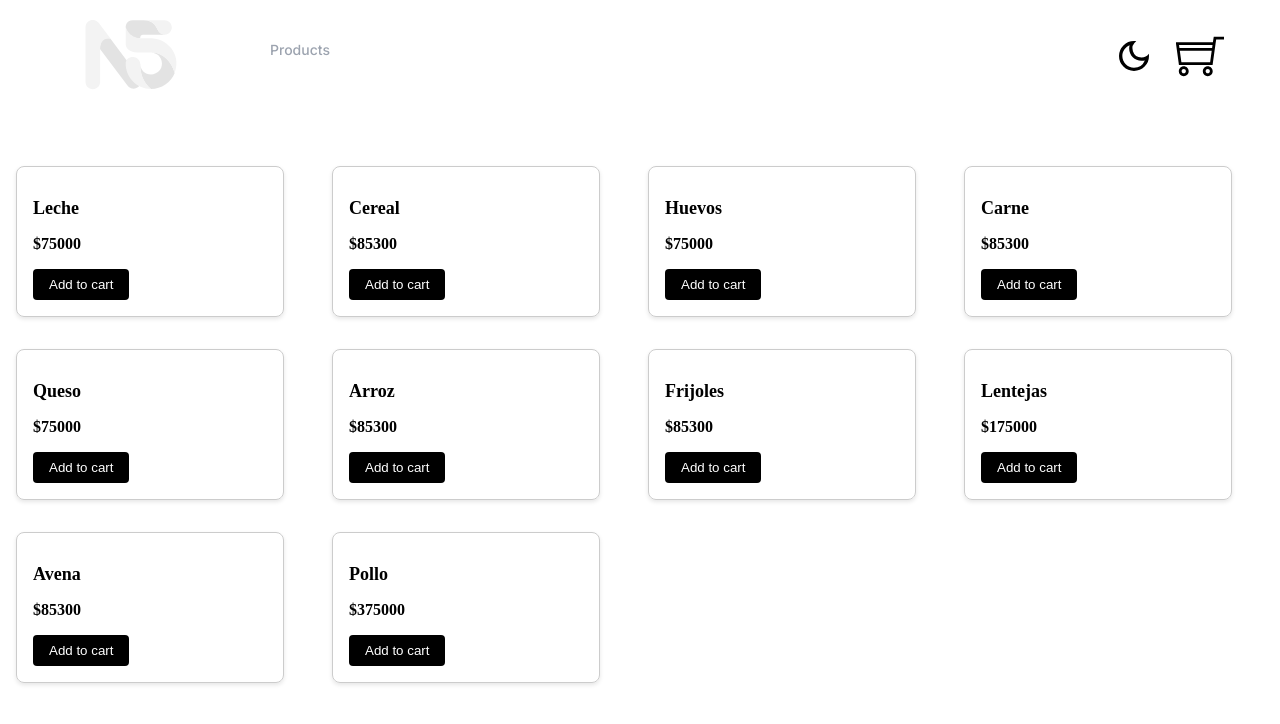
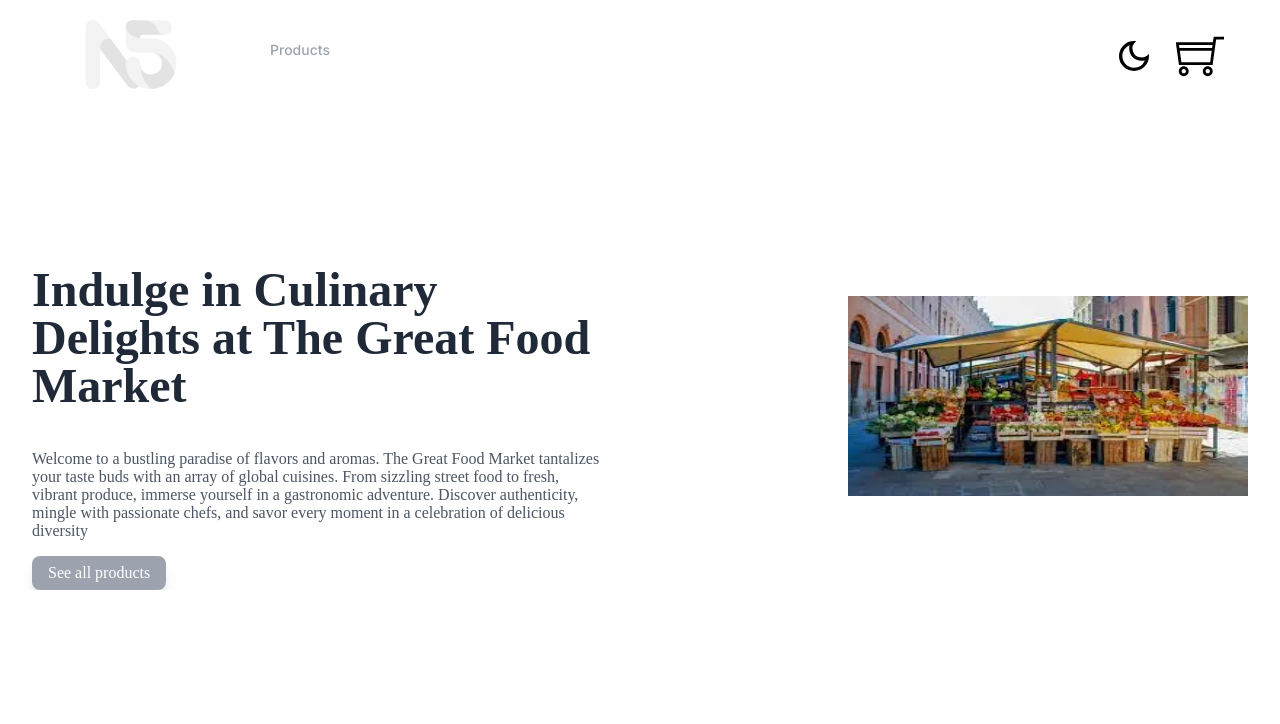
Before and after one commit to JPGallegos1/n5, a Next.js app: page / in a window 1280 px wide. Shown: the top 724 px of the page. Built offline with nearby package versions, Linux system fonts and the light colour scheme.

Commit message:
add: product page

```diff
--- a/src/components/templates/landing.tsx
+++ b/src/components/templates/landing.tsx
@@ -1,27 +1,25 @@
-import useProducts from "@/hooks/useProducts";
-import styles from "@/styles/_product.module.scss";
+import Image from "next/image";
+import Link from "next/link";
+
+import styles from "@/styles/_landing.module.scss";
 
 import Layout from "../layout";
-import ProductCard from "../molecules/product-card";
 
 export default function LandingTemplate() {
-  const { products, areProductsLoading } = useProducts();
-
   return (
     <Layout>
-      <section>
-        <div>
-          <ul className={`${styles.productList}`}>
-            {!areProductsLoading ? (
-              products?.products.map((product) => (
-                <li key={product.id}>
-                  <ProductCard amount={product.amount} price={product.price} title={product.name} />
-                </li>
-              ))
-            ) : (
-              <div>{`Loading...`}</div>
-            )}
-          </ul>
+      <section className={styles.section} id="landing-page">
+        <div className={styles.container}>
+          <div className={styles.box}>
+            <h2>{`Indulge in Culinary Delights at The Great Food Market`}</h2>
+            <p>{`Welcome to a bustling paradise of flavors and aromas. The Great Food Market tantalizes your taste buds with an array of global cuisines. From sizzling street food to fresh, vibrant produce, immerse yourself in a gastronomic adventure. Discover authenticity, mingle with passionate chefs, and savor every moment in a celebration of delicious diversity`}</p>
+            <div className={styles.btn}>
+              <Link href="/products">{`See all products`}</Link>
+            </div>
+          </div>
+          <div className={styles.hero}>
+            <Image alt="Market's image" height={200} src="/market.webp" width={400} />
+          </div>
         </div>
       </section>
     </Layout>
--- a/src/hooks/useProducts.ts
+++ b/src/hooks/useProducts.ts
@@ -8,10 +8,10 @@ export const fetcher: Fetcher<Products, string> = (...args) =>
   fetch(...args).then((res) => res.json());
 
 export default function useProducts() {
-  const { data: products, isLoading: areProductsLoading } = useSWR(
+  const { data, isLoading: areProductsLoading } = useSWR(
     "http://localhost:3000/api/products",
     fetcher,
   );
 
-  return { products, areProductsLoading };
+  return { data, areProductsLoading };
 }
--- /dev/null
+++ b/src/styles/_landing.module.scss
@@ -0,0 +1,97 @@
+@import 'mixins';
+
+.section {
+    padding-top: 7rem;
+    padding-bottom: 7rem;
+}
+
+.container {
+    overflow: hidden;
+    column-gap: 3rem;
+    justify-content: space-between;
+    align-items: center;
+    max-width: 1280px;
+    color: #4B5563;
+
+
+    @media (min-width: 768px) {
+        display: flex;
+        padding-left: 2rem;
+        padding-right: 2rem;
+    }
+}
+
+.box{
+    padding-left: 1rem;
+    padding-right: 1rem;
+    margin-top: 1.25rem;
+    flex: none;
+
+    @media (min-width: 640px) {
+    max-width: 32rem;
+    }
+    @media (min-width: 768px) {
+    padding-left: 0;
+    padding-right: 0;
+    }
+    @media (min-width: 1024px) {
+    max-width: 36rem;
+    }
+
+    h2{
+        font-size: 2.25rem;
+        line-height: 2.5rem;
+        font-weight: 800;
+        color: #1F2937;
+
+
+        @media (min-width: 768px) {
+            font-size: 3rem;
+            line-height: 1;
+        }
+    }
+}
+
+.btn {
+    margin-top: 0.75rem;
+    margin-top: 0.875rem;
+    column-gap: 0.75rem;
+    align-items: center;
+
+    @media (min-width: 640px) {
+        display: flex;
+        margin-top: 0;
+    }
+
+    a {
+        display: block;
+        padding-top: 0.5rem;
+        padding-bottom: 0.5rem;
+        padding-left: 1rem;
+        padding-right: 1rem;
+        border-radius: 0.5rem;
+        font-weight: 500;
+        text-align: center;
+        color: #ffffff;
+        background-color: #9CA3AF;
+        transition-duration: 150ms;
+        box-shadow: 0 10px 15px -3px rgba(0, 0, 0, 0.1), 0 4px 6px -2px rgba(0, 0, 0, 0.05);
+
+        &:hover{
+            background-color: #888e98;
+            box-shadow: none;
+        }
+    }
+}
+
+.hero{
+    margin-top: 3.5rem;
+    flex: none;
+
+
+    @media (min-width: 768px) {
+        margin-top: 0;
+        max-width: 36rem;
+    }
+
+}
```
Also changed, not shown: src/components/templates/cart.tsx (added, +11 -0 lines), src/components/templates/products.tsx (added, +29 -0 lines), src/pages/products/index.tsx (added, +9 -0 lines), public/market.webp (added), src/pages/cart/index.tsx (added), src/pages/products/add/index.tsx (added).
